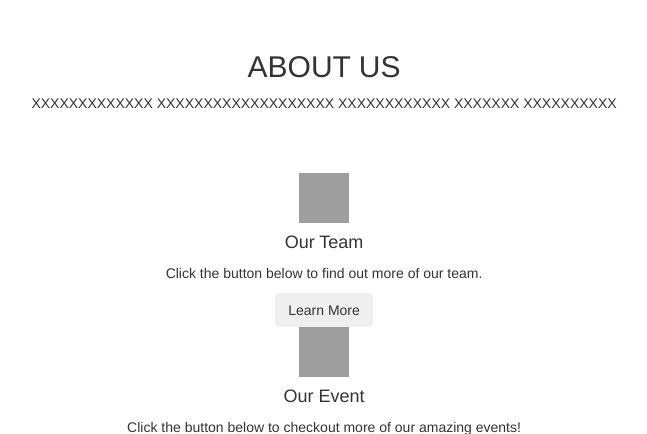
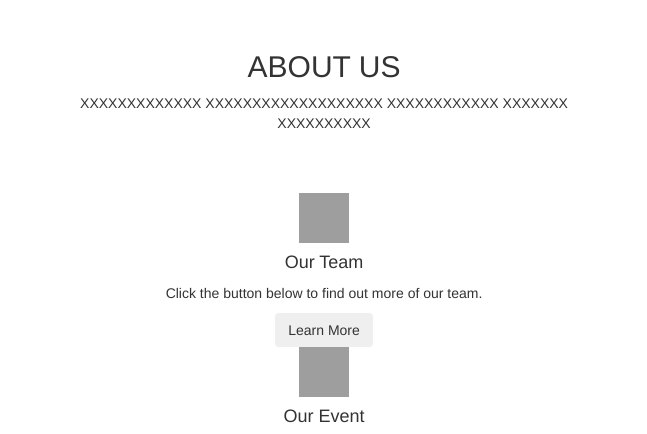
Before and after one commit to lucas2005gao/WDCC_website, a CodeIgniter app: page /database/ in a window 1280 px wide. Shown: the part 1302-1736 px from the top of the page, without its empty margins (316-963 px from the left). Run offline with CodeIgniter, Linux system fonts and the light colour scheme; some libraries are stand-ins or nearby versions; grey boxes are pictures that could not be loaded.

Commit message:
change the padding of the about us description

```diff
--- a/application/views/homePage.php
+++ b/application/views/homePage.php
@@ -109,7 +109,7 @@
       <h2 style="text-align: center;">ABOUT US</h2>
 
       <!-- detail explanation  -->
-      <p style="text-align:center">XXXXXXXXXXXXX XXXXXXXXXXXXXXXXXXX XXXXXXXXXXXX XXXXXXX XXXXXXXXXX</p>
+      <p style="text-align:center; padding-right:30%; padding-left:30%">XXXXXXXXXXXXX XXXXXXXXXXXXXXXXXXX XXXXXXXXXXXX XXXXXXX XXXXXXXXXX</p>
 
     </div>
 
```
